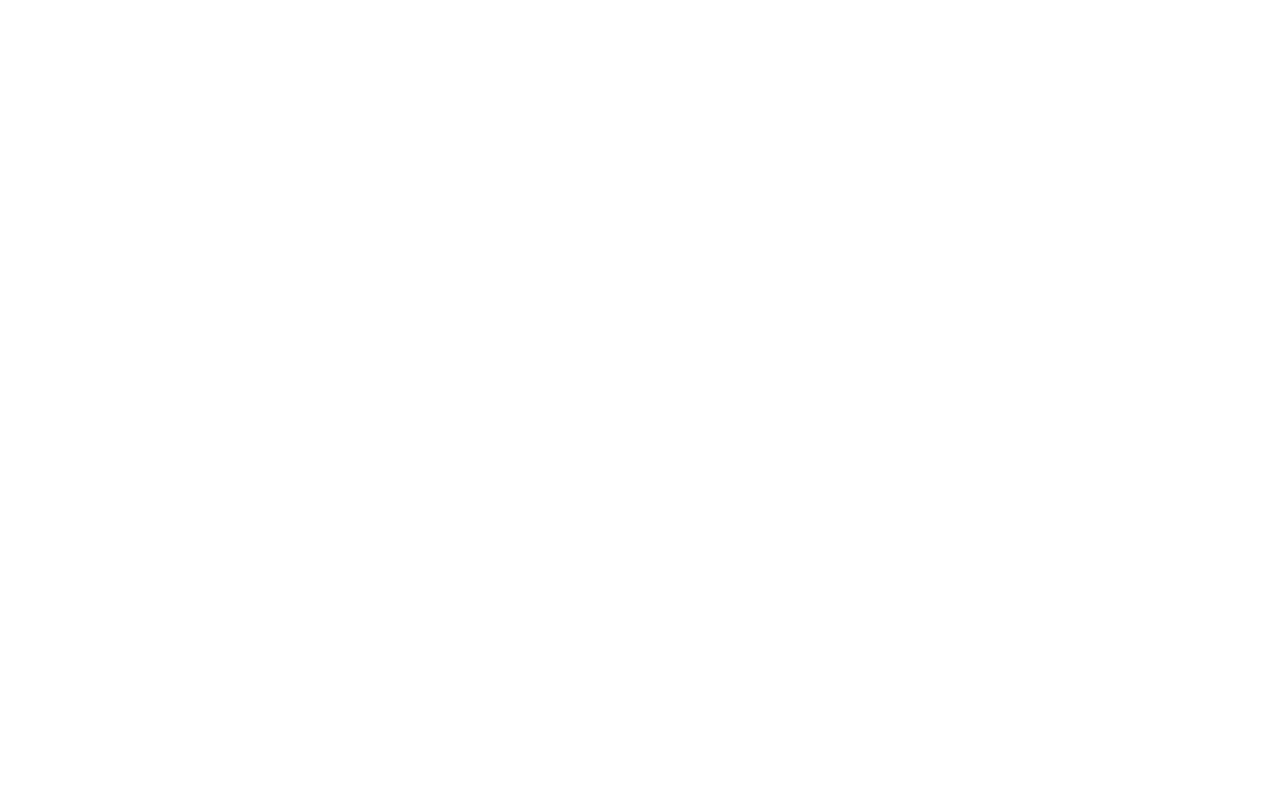
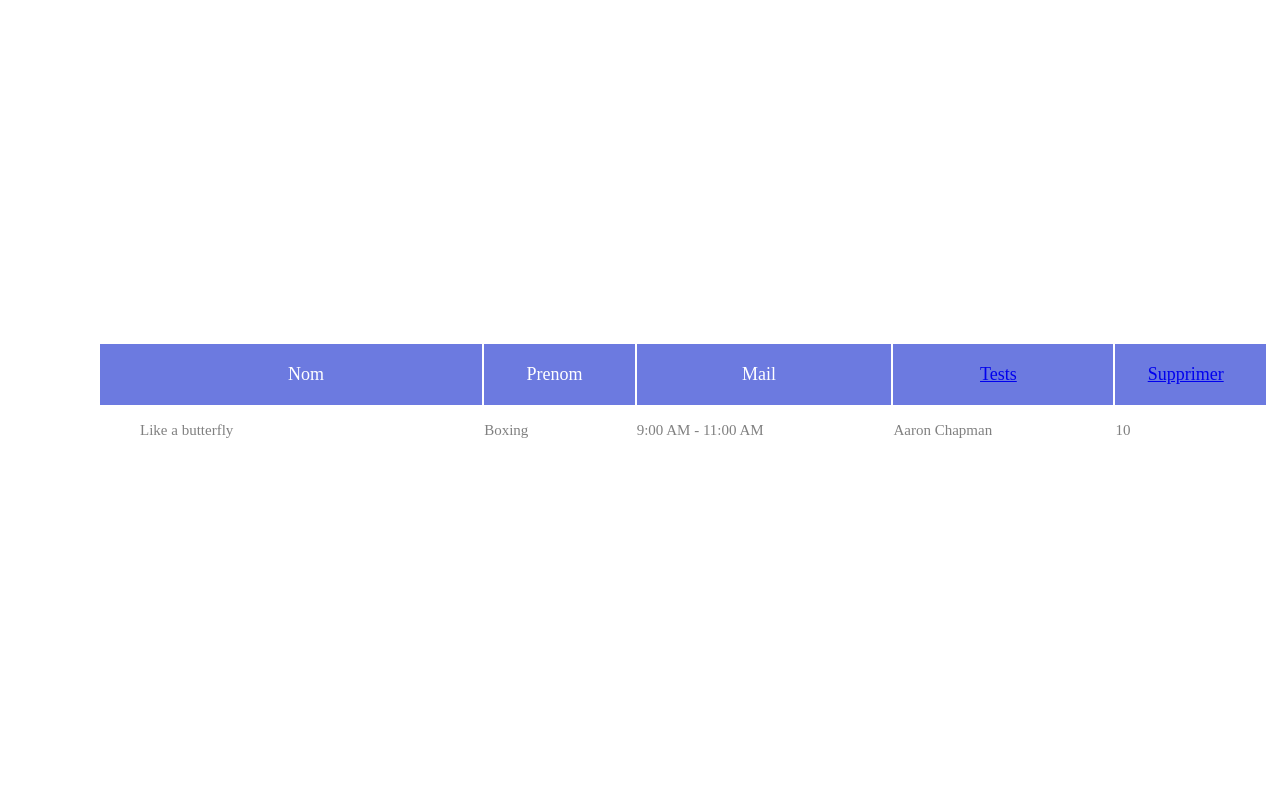
Before and after one commit to Alexis-Berthet/Site-APP, a PHP site: page /views/viewResultatsAdmin.php in a window 1280 px wide; the page is wider, and only the part inside the window is pictured. Before the commit the part shown is empty. Run offline with PHP 8.4, Linux system fonts and the light colour scheme; lists and menus that the app fills with data are empty.

Commit message:
v4 joris

```diff
--- a/siteAPP/controllers/controller.php
+++ b/siteAPP/controllers/controller.php
@@ -80,7 +80,7 @@
 function see_donnees_utilisateur()
 {
     require "views/template/header.php";
-    require "views/viewInscrireGestionnaire.php";
+    require "views/viewResultatsAdmin.php";
     require "views/template/footer.php";
 
 }
--- a/siteAPP/modeles/model.php
+++ b/siteAPP/modeles/model.php
@@ -3,7 +3,7 @@
 function checkIn($identifiant, $mot_de_passe)
 {
     $db = dbConnect();
-    $mot_de_passe = hash($mot_de_passe);
+    //$mot_de_passe = password_hash($mot_de_passe,PASSWORD_ARGON2I);
     $req = $db->prepare("SELECT adresseMail FROM personne WHERE adresseMail=:identifiant AND motDePasse=:mot_de_passe");
     $req->bindValue(':identifiant', $identifiant);
     $req->bindValue(':mot_de_passe', $mot_de_passe);
--- /dev/null
+++ b/siteAPP/views/CSS/CSSviewResultatsAdmin.css
@@ -0,0 +1,113 @@
+*{
+    margin: 0px;
+    padding: 0px;
+    box-sizing: border-box;
+}
+
+body, html {
+    height: 100%;
+    font-family: sans-serif;
+}
+
+.limiter {
+    width: 1366px;
+    margin: 0 auto;
+}
+
+.container-table100 {
+    width: 100%;
+    min-height: 100vh;
+    background: #fff;
+    display: flex;
+    align-items: center;
+    justify-content: center;
+    padding: 33px 30px;
+}
+
+.wrap-table100 {
+    width: 1170px;
+}
+
+.table100 {
+    background-color: #fff;
+}
+
+table {
+    width: 100%;
+}
+
+th, td {
+    font-weight: unset;
+    padding-right: 10px;
+}
+
+.column1 {
+    width: 33%;
+    padding-left: 40px;
+}
+
+.column2 {
+    width: 13%;
+}
+
+.column3 {
+    width: 22%;
+}
+
+.column4 {
+    width: 19%;
+}
+
+.column5 {
+    width: 13%;
+}
+
+.table100-head th {
+    padding-top: 18px;
+    padding-bottom: 18px;
+}
+
+.table100-body td {
+    padding-top: 16px;
+    padding-bottom: 16px;
+}
+
+.table100 {
+    position: relative;
+    padding-top: 60px;
+}
+
+.table100-head {
+    position: absolute;
+    width: 100%;
+    top: 0;
+    left: 0;
+}
+
+.table100-body {
+    max-height: 585px;
+    overflow: auto;
+}
+
+.table100.ver1 th {
+    font-family: Lato-Bold;
+    font-size: 18px;
+    color: #fff;
+    line-height: 1.4;
+    background-color: #6c7ae0;
+}
+
+.table100.ver1 td {
+    font-family: Lato-Regular;
+    font-size: 15px;
+    color: #808080;
+    line-height: 1.4;
+}
+
+.table100.ver1 .table100-body tr:nth-child(even) {
+    background-color: #f8f6ff;
+}
+
+.table100.ver1 {
+    border-radius: 10px;
+}
--- a/siteAPP/views/viewResultatsAdmin.php
+++ b/siteAPP/views/viewResultatsAdmin.php
@@ -3,9 +3,43 @@
 <head>
     <meta charset="UTF-8">
     <title>Resultats Admin</title>
-    <link rel="stylesheet" href="views/CSS/CSSviewForum.css">
+    <link rel="stylesheet" href="views/CSS/CSSviewResultatsAdmin.css">
 </head>
 <body>
+<div class="limiter">
+    <div class="container-table100">
+        <div class="wrap-table100">
+            <div class="table100 ver1">
+                <div class="table100-head">
+                    <table>
+                        <thead>
+                        <tr class="row100 head">
+                            <th class="cell100 column1">Nom</th>
+                            <th class="cell100 column2">Prenom</th>
+                            <th class="cell100 column3">Mail</th>
+                            <th class="cell100 column4"><a id="test" href="index.php?action=see_test($user)">Tests</a></th>
+                            <th class="cell100 column5"><a id="supprimer" href="index.php?action=delete($user)">Supprimer</a></th>
+                        </tr>
+                        </thead>
+                    </table>
+                </div>
 
+                <div class="table100-body">
+                    <table>
+                        <tbody>
+                        <tr class="row100 body">
+                            <td class="cell100 column1">Like a butterfly</td>
+                            <td class="cell100 column2">Boxing</td>
+                            <td class="cell100 column3">9:00 AM - 11:00 AM</td>
+                            <td class="cell100 column4">Aaron Chapman</td>
+                            <td class="cell100 column5">10</td>
+                        </tr>
+                        </tbody>
+                    </table>
+                </div>
+            </div>
+        </div>
+    </div>
+</div>
 </body>
 </html>
```
